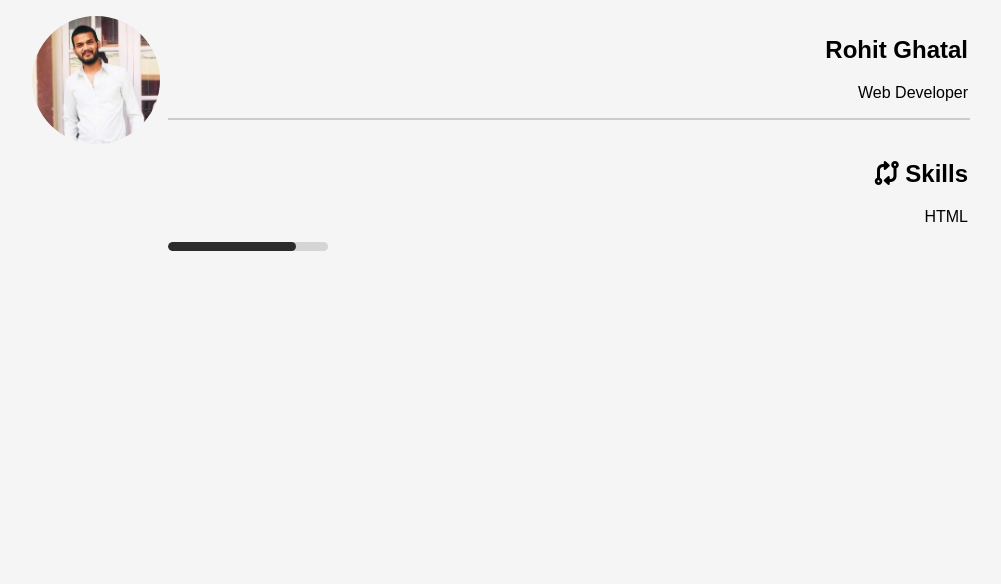
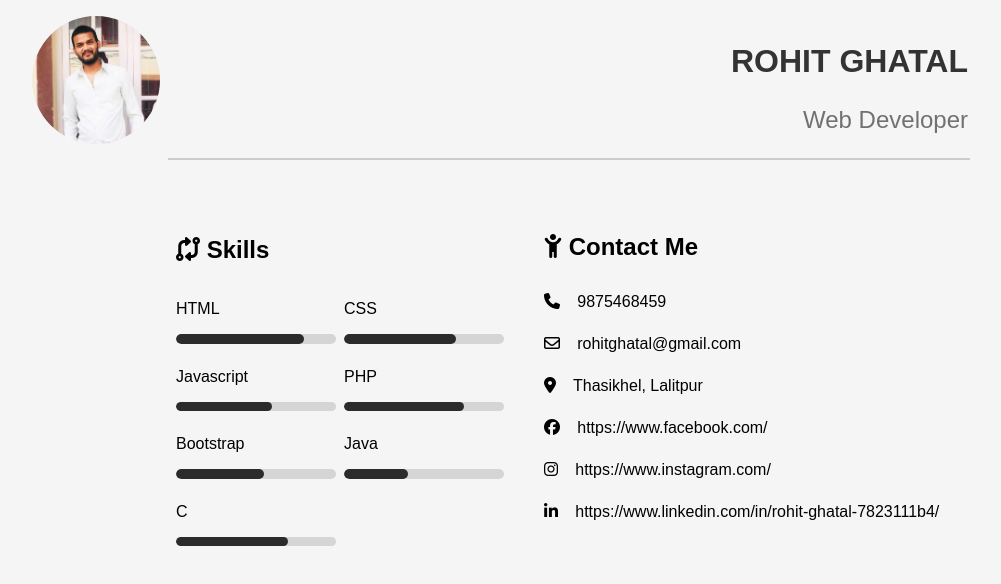
Before and after one commit to rohitghatal1/CVMaker-ReactJS, a React (Create React App) app: page / in a window 1280 px wide. Shown: the top 584 px of the page, without its empty margins (108-1109 px from the left). Built offline with nearby package versions, Linux system fonts and the light colour scheme.

Commit message:
added skills and contact details

```diff
--- a/src/allTemplates/CreativeTemplate/CreativeTemplate.js
+++ b/src/allTemplates/CreativeTemplate/CreativeTemplate.js
@@ -19,10 +19,53 @@ export default function CreativeTemplate() {
                         <div className="contactAndSkills">
                             <div className="skills">
                                 <h2><i class="fa-solid fa-code-compare"></i> Skills</h2>
+                                <div className="skillItemContainer">
+                                    <div className="skillItem">
+                                        <p>HTML</p>
+                                        <div className="skillbar"><div className="fill" style={{ width: '80%' }}></div></div>
+                                    </div>
 
                                     <div className="skillItem">
-                            <p>HTML</p>
-                            <div className="skillbar"><div className="fill" style={{width: '80%'}}></div></div>
+                                        <p>CSS</p>
+                                        <div className="skillbar"><div className="fill" style={{ width: '70%' }}></div></div>
+                                    </div>
+
+                                    <div className="skillItem">
+                                        <p>Javascript</p>
+                                        <div className="skillbar"><div className="fill" style={{ width: '60%' }}></div></div>
+                                    </div>
+
+                                    <div className="skillItem">
+                                        <p>PHP</p>
+                                        <div className="skillbar"><div className="fill" style={{ width: '75%' }}></div></div>
+                                    </div>
+
+                                    <div className="skillItem">
+                                        <p>Bootstrap</p>
+                                        <div className="skillbar"><div className="fill" style={{ width: '55%' }}></div></div>
+                                    </div>
+
+                                    <div className="skillItem">
+                                        <p>Java</p>
+                                        <div className="skillbar"><div className="fill" style={{ width: '40%' }}></div></div>
+                                    </div>
+
+                                    <div className="skillItem">
+                                        <p>C</p>
+                                        <div className="skillbar"><div className="fill" style={{ width: '70%' }}></div></div>
+                                    </div>
+                                </div>
+                            </div>
+                            <div className="contactContainer">
+                                <h2><i class="fa-solid fa-child-reaching"></i> Contact Me</h2>
+
+                                <div className="contactItems">
+                                    <span><i class="fa-solid fa-phone"></i> 9875468459</span>
+                                    <span><i class="fa-regular fa-envelope"></i> rohitghatal@gmail.com</span>
+                                    <span><i class="fa-solid fa-location-dot"></i> Thasikhel, Lalitpur</span>
+                                    <span><i class="fab fa-facebook"></i> https://www.facebook.com/</span>
+                                    <span><i class="fab fa-instagram"></i> https://www.instagram.com/</span>
+                                    <span><i className="fa-brands fa-linkedin-in"></i> https://www.linkedin.com/in/rohit-ghatal-7823111b4/</span>
                                 </div>
                             </div>
                         </div>
--- a/src/allTemplates/CreativeTemplate/creativeTemplate.css
+++ b/src/allTemplates/CreativeTemplate/creativeTemplate.css
@@ -23,9 +23,36 @@
     height: 100%;
 }
 
-.infoAndSkills{
+.infoAndSkillsSection .infoAndSkills{
     width: 80%;
     text-align: right;
+}
+
+.infoAndSkillsSection .infoAndSkills .personInfo h2{
+    font-size: 2rem;
+    font-weight: bold;
+    color: #333333;
+    text-transform: uppercase;
+}
+.infoAndSkillsSection .infoAndSkills .personInfo p{
+    font-size: 1.5rem;
+    color: #717171;
+}
+.contactAndSkills{
+    display: flex;
+    gap: 1rem;
+    align-items: flex-start;
+}
+.skills{
+    width: 21rem;
+    padding: 0.5rem;
+    text-align: left;
+}
+
+.skillItemContainer{
+    display: flex;
+    flex-wrap: wrap;
+    gap: 0.5rem;
 }
 
 .skillbar{
@@ -41,3 +68,22 @@
     height: 100%;
     border-radius: 0.5rem;
 }
+
+.contactContainer{
+    margin-top: 2.3rem;
+    padding: 0.5rem;
+    text-align: left;
+}
+
+.contactItems{
+    margin-top: 2rem;
+    display: flex;
+    justify-content: center;
+    align-items: flex-start;
+    flex-direction: column;
+    gap: 1.5rem;
+}
+
+.contactItems i{
+    margin-right: 0.8rem;
+}
```
Lines whose indentation alone changed are shown as unchanged.
